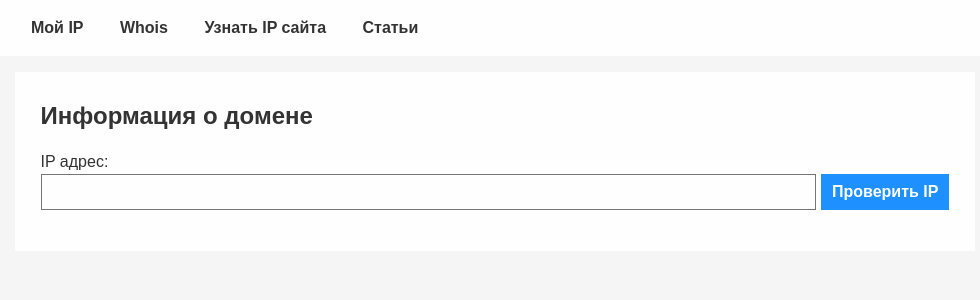
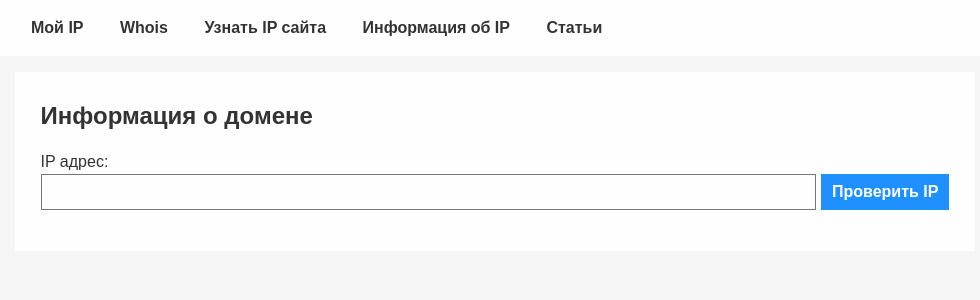
Before and after one commit to kamalynx/ipaddress_su, a Django app: page /tools/ipinfo/ in a window 1280 px wide. Shown: the top 300 px of the page, without its empty margins (145-1125 px from the left). Run offline with Django 5.2, Linux system fonts and the light colour scheme; some libraries are stand-ins or nearby versions.

Commit message:
ipinfo linkx

```diff
--- a/templates/inc/navbar.html
+++ b/templates/inc/navbar.html
@@ -3,6 +3,7 @@
     <a href="{% url 'main' %}">Мой IP</a>
     <a href="{% url 'tools:whois' %}">Whois</a>
     <a href="{% url 'tools:nslookup' %}">Узнать IP сайта</a>
+    <a href="{% url 'tools:ipinfo' %}">Информация об IP</a>
     <a href="{% url 'articles:index' %}">Статьи</a>
   </div>
 </nav>
--- a/templates/tools/tools.html
+++ b/templates/tools/tools.html
@@ -8,6 +8,7 @@
   <ul>
     <li><a href="{% url 'tools:nslookup' %}">IP адреса домена</a></li>
     <li><a href="{% url 'tools:whois' %}">Whois домена</a></li>
+    <li><a href="{% url 'tools:ipinfo' %}">Информация об IP</a></li>
   </ul>
 </section>
 
```
